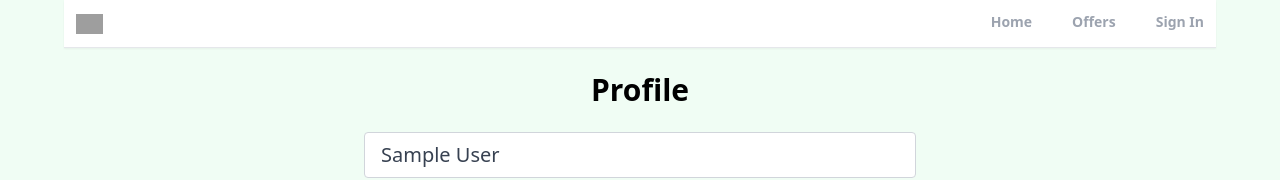
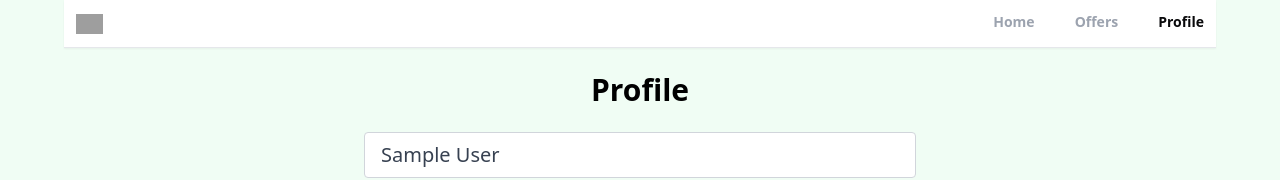
Before and after one commit to Gokkull04/app-clone-react, a React (Create React App) app: page /profile in a window 1280 px wide. Shown: the top 180 px of the page. Built offline with nearby package versions, Linux system fonts and the light colour scheme; no server answers; sample sign-in values are in the browser's storage; grey boxes are pictures that could not be loaded.

Commit message:
Profile page dynamic

```diff
--- a/src/components/Header.jsx
+++ b/src/components/Header.jsx
@@ -1,11 +1,23 @@
-import React from 'react'
+import React, { useEffect, useState } from 'react'
 import { useLocation,useNavigate } from 'react-router-dom'
+import {getAuth, onAuthStateChanged} from 'firebase/auth'
 
 export default function Header() {
+  const [pageState, setpageState] = useState("sign in")
   const location = useLocation();
   const navigate = useNavigate();
   console.log(location.pathname);
-  function pathMathRoute(route){
+  const auth = getAuth()
+  useEffect(()=>{
+    onAuthStateChanged(auth, (user)=>{
+      if(user){
+        setpageState("Profile")
+      } else {
+        setpageState("Sign in")
+      }
+    })
+  },[auth])
+  function pathMatchRoute(route){
     if (route === location.pathname){
       return true;
     }
@@ -15,13 +27,25 @@ export default function Header() {
     <div>
       <header className='flex justify-between items-center px-3 max-w-6xl mx-auto bg-white border-b shadow-sm sticky top-0 z-50'>
         <div>
-          <img src="https://static.rdc.moveaws.com/images/logos/rdc-logo-default.svg" alt="logo" className='h-5 cursor-pointer' onClick={()=>navigate("/") }></img>
+          <img src="https://static.rdc.moveaws.com/images/logos/rdc-logo-default.svg"
+          alt="logo"
+          className='h-5 cursor-pointer'
+          onClick={()=>navigate("/") }></img>
         </div>
         <div>
           <ul className='flex space-x-10'>
-            <li className={`cursor-pointer text-sm py-3 font-semibold text-gray-400 border-b-[3px] border-b-transparent ${pathMathRoute("/") && "text-zinc-950 border-b-red-400"}`} onClick={()=>navigate("/")}>Home</li>
-            <li className={`cursor-pointer text-sm py-3 font-semibold text-gray-400 border-b-[3px] border-b-transparent ${pathMathRoute("/offers") && "text-zinc-950 border-b-red-400"}`} onClick={()=>navigate("/offers")} >Offers</li>
-            <li className={`cursor-pointer text-sm py-3 font-semibold text-gray-400 border-b-[3px] border-b-transparent ${pathMathRoute("/sign-in") && "text-zinc-950 border-b-red-400"}`} onClick={()=>navigate("/sign-in")} >Sign In</li>
+            <li className={`cursor-pointer text-sm py-3 font-semibold text-gray-400 border-b-[3px] border-b-transparent
+            ${pathMatchRoute("/") && "text-zinc-950 border-b-red-500"}`}
+            onClick={()=>
+            navigate("/")}>Home</li>
+            <li className={`cursor-pointer text-sm py-3 font-semibold text-gray-400 border-b-[3px] border-b-transparent
+            ${pathMatchRoute("/offers") && "text-zinc-950 border-b-red-500"}`}
+            onClick={()=>
+            navigate("/offers")} >Offers</li>
+            <li className={`cursor-pointer text-sm py-3 font-semibold text-gray-400 border-b-[3px] border-b-transparent
+            ${(pathMatchRoute("/sign-in") || pathMatchRoute("/profile")) && "text-zinc-950 border-b-red-500"}`}
+            onClick={()=>
+            navigate("/profile")} >{pageState}</li>
 
           </ul>
         </div>
```
